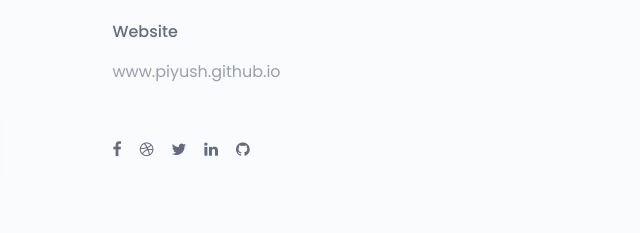
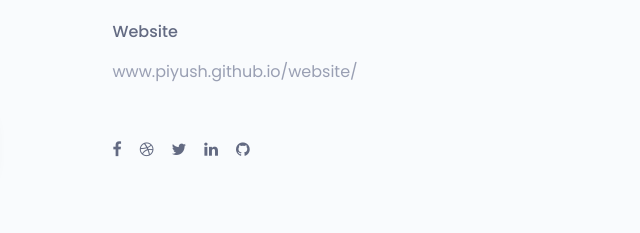
Before and after one commit to piyush2468/website, a plain HTML site: page index.html in a window 1280 px wide. Shown: the part 6303-6536 px from the top of the page, 640-1280 px from the left. Drawn offline with nearby package versions, Linux system fonts and the light colour scheme.

Commit message:
Update index.html

```diff
--- a/index.html
+++ b/index.html
@@ -635,7 +635,7 @@ I am dedicated and a confounding book lover because I like to read about politic
 										</div>
 										<div class="single-contact-add-info">
 											<h3>website</h3>
-											<p>www.piyush.github.io</p>
+											<p>www.piyush.github.io/website/</p>
 										</div>
 									</div>
 								</div><!--/.contact-adress-->
```
